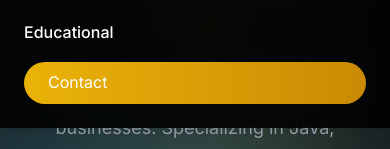
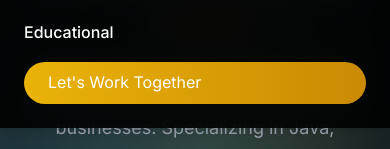
Before and after one commit to yussuf3468/portfolioWebsite, a React (Vite) app: page / in a window 390 px wide. Both pictures are taken after a click on the button 346 px from the left and 36 px from the top of the page. Shown: the part 242-391 px from the top of the page. Built offline with nearby package versions, Linux system fonts and the light colour scheme.

Commit message:
Added schedule a call functionality

```diff
--- a/src/components/Header.tsx
+++ b/src/components/Header.tsx
@@ -25,9 +25,9 @@ const Header: React.FC = () => {
   };
 
   const handleLogoClick = () => {
-    navigate('/');
+    navigate("/");
     setTimeout(() => {
-      window.scrollTo({ top: 0, behavior: 'smooth' });
+      window.scrollTo({ top: 0, behavior: "smooth" });
     }, 50); // wait for route change
   };
 
@@ -49,7 +49,7 @@ const Header: React.FC = () => {
             <Code className="w-8 h-8 text-yellow-500" />
             <span
               className={`text-xl font-bold ${
-          isScrolled ? 'text-gray-900' : 'text-white'
+                isScrolled ? "text-gray-900" : "text-white"
               }`}
             >
               Yussuf
@@ -127,7 +127,7 @@ const Header: React.FC = () => {
                 to="/contact"
                 className="bg-gradient-to-r from-yellow-500 to-yellow-600 text-white px-6 py-2 rounded-full hover:shadow-lg transition-all duration-300 hover:scale-105"
               >
-                Contact
+                Let's Work Together
               </Link>
             </div>
           </div>
```
Lines whose indentation alone changed are shown as unchanged.
